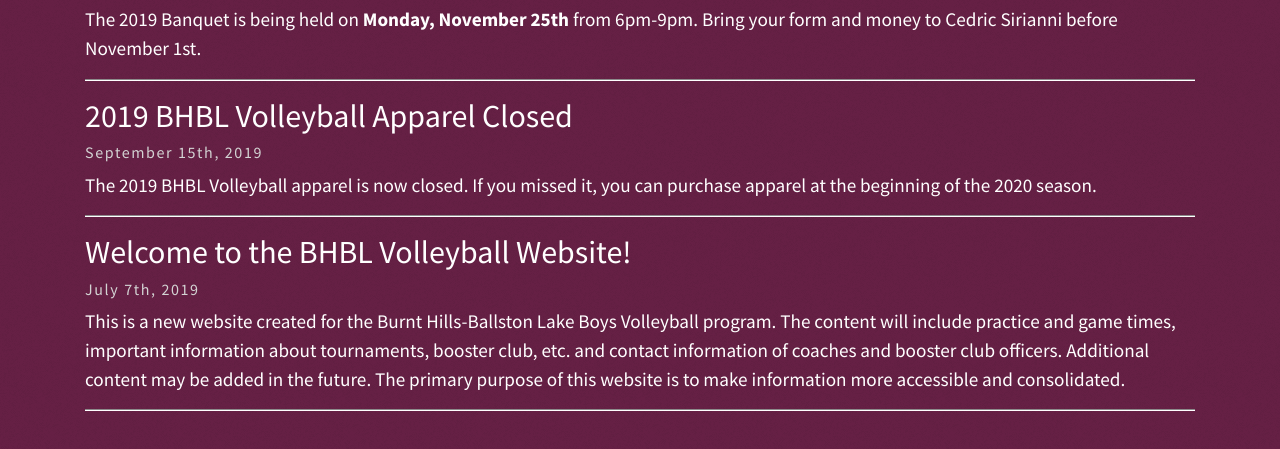
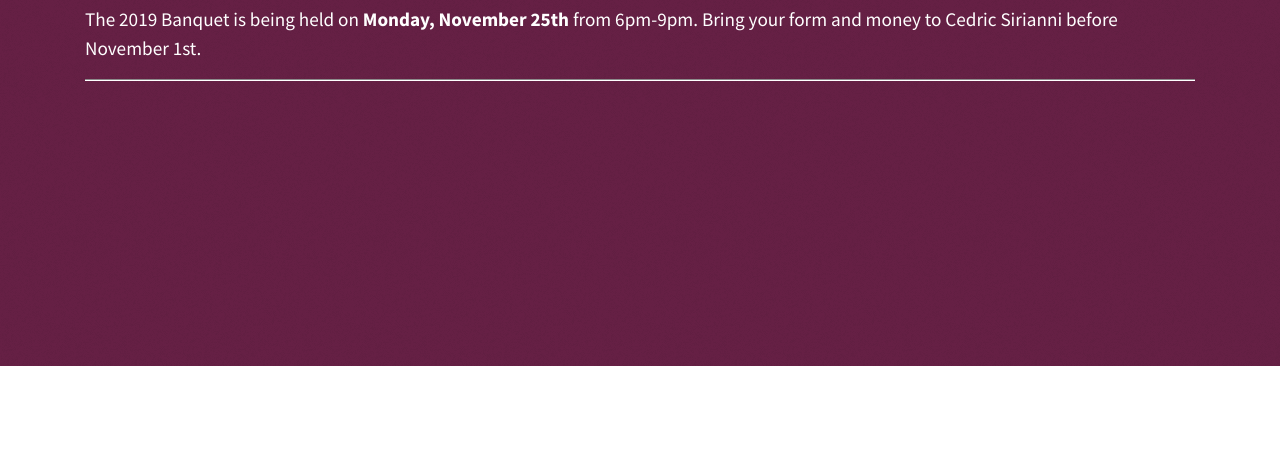
Before and after one commit to bthomas88/bhbl-volleyball, a plain HTML site: page index.html in a window 1280 px wide. Shown: the part 625-1074 px from the top of the page. After the commit the page ends 991 px from the top, so only its background shows below. Drawn offline with nearby package versions, Linux system fonts and the light colour scheme.

Commit message:
remove announcements

```diff
--- a/index.html
+++ b/index.html
@@ -64,16 +64,6 @@
 						<h6>October 8th, 2019</h6>
 						<p>The 2019 Banquet is being held on <strong>Monday, November 25th</strong> from 6pm-9pm.  Bring your form and money to Cedric Sirianni before November 1st.</p>
 						<hr>
-              <!--Apparel-->
-              <h2>2019 BHBL Volleyball Apparel Closed</h2>
-              <h6>September 15th, 2019</h6>
-              <p>The 2019 BHBL Volleyball apparel is now closed.  If you missed it, you can purchase apparel at the beginning of the 2020 season.
-              <hr>
-              <!--Welcome-->
-              <h2>Welcome to the BHBL Volleyball Website!</h2>
-              <h6>July 7th, 2019</h6>
-              <p>This is a new website created for the Burnt Hills-Ballston Lake Boys Volleyball program.  The content will include practice and game times, important information about tournaments, booster club, etc. and contact information of coaches and booster club officers.  Additional content may be added in the future.  The primary purpose of this website is to make information more accessible and consolidated.</p>
-              <hr>
 					</div>
 	</section>
     </body>
```
Lines whose indentation alone changed are shown as unchanged.
